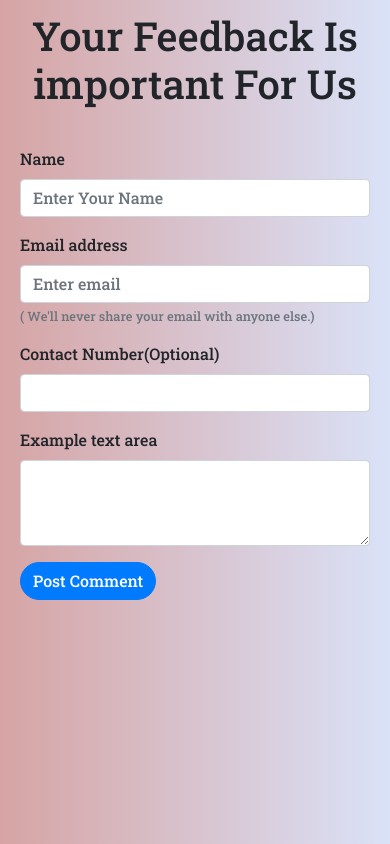
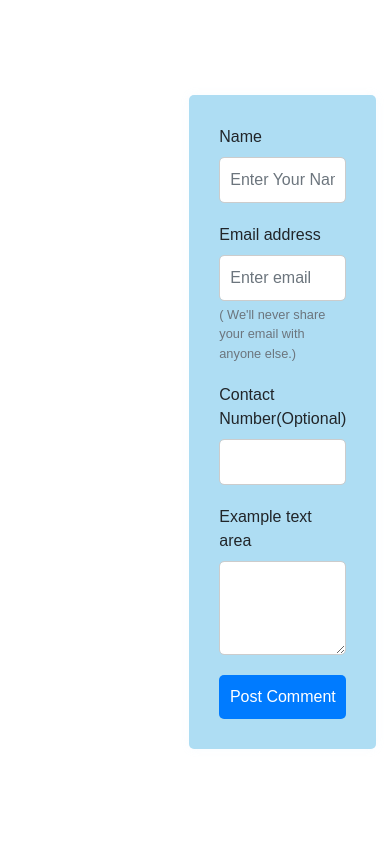
Before and after one commit to Chanukaisuru/Doc-Finder, a PHP site: page /feedbackform.html in a window 390 px wide. Run offline with PHP 8.4, Linux system fonts and the light colour scheme; some libraries are stand-ins or nearby versions.

Commit message:
feedbackform.css

```diff
--- a/resources/css/feedbackform.css
+++ b/resources/css/feedbackform.css
@@ -1,57 +1,72 @@
+body {
+    font-family: Arial, sans-serif;
+    margin: 0;
+    padding: 0;
+}
 
-body {
-    font-family: 'Roboto Slab', serif;
-    background: #DAE2F8;
+.background-image {
+    position: fixed;
+    top: 0;
+    left: 0;
+    width: 100%;
+    height: 100%;
+    background-image: url('');
+    background-size: cover;
+    background-position: center;
+    z-index: -1;
+}
 
-    background: -webkit-linear-gradient(to right, #D6A4A4, #DAE2F8);
+/* Form section styles */
+#form-section {
+    display: flex;
+    justify-content: center;
+    align-items: center;
+    height: 100vh;
+    padding: 20px;
 
-    background: linear-gradient(to right, #D6A4A4, #DAE2F8);
 
 }
 
-.h1-tag{
-    text-align: center;
-    margin-top: 3%;
-}
-.form-content-section{
-    width: 50%;
-    margin-top: 3%;
-    margin-left: 25%;
-}
-@media screen and (max-width: 600px){
-    .form-content-section{
-        width: 100%;
-        margin-top: 10%;
-        margin-left: 0;
-    }
+.form-content-section {
+    max-width: 600px;
+    width: 100%;
+    padding: 30px;
+    border-radius: 5px;
+    box-shadow: 0 0 10px rgba(177, 211, 243, 0.1);
+    background-color:rgb(174, 221, 243);
 }
 
-@media screen and (max-width: 800px){
-    .form-content-section{
-        width: 100%;
-        margin-top: 10%;
-        margin-left: 0;
-    }
+#form-section h1 {
+    text-align: center;
+    margin-bottom: 30px;
+    color:white;
+    font-style: italic;
 }
 
-@media screen and (max-width: 600px){
-    .form-group{
-        margin-left: 10px;
-        margin-right: 10px;
-    }
-    .btn-primary{
-        margin-left: 10px;
-    }
+
+.form-group {
+    margin-bottom: 20px;
 }
-@media screen and (max-width: 800px){
-    .form-group{
-        margin-left: 20px;
-        margin-right: 20px;
-    }
-    .btn-primary{
-        margin-left: 20px;
-    }
+
+.form-control {
+    width: 100%;
+    padding: 10px;
+    font-size: 16px;
+    border: 1px solid #ccc;
+    border-radius: 5px;
 }
-.myclass{
-    border-radius: 40px;
+
+.btn {
+    width: 100%;
+    padding: 10px;
+    font-size: 16px;
+    background-color: #007bff;
+    color: #fff;
+    border: none;
+    border-radius: 5px;
+    cursor: pointer;
 }
+
+.btn:hover {
+    background-color: #0056b3;
+}
```
